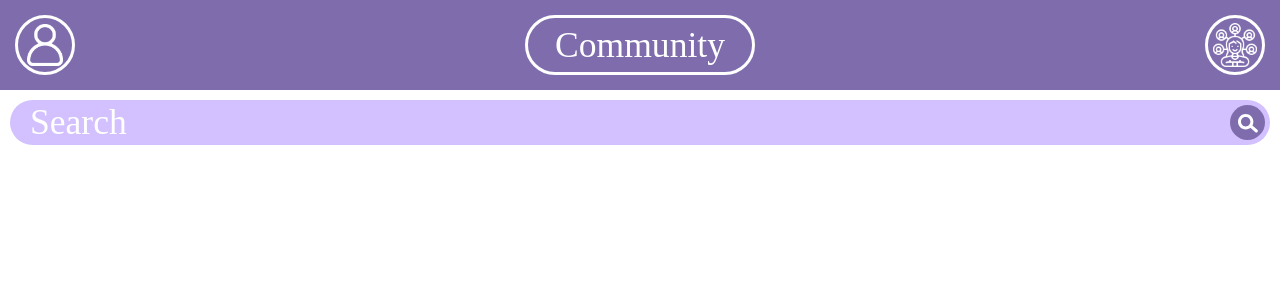
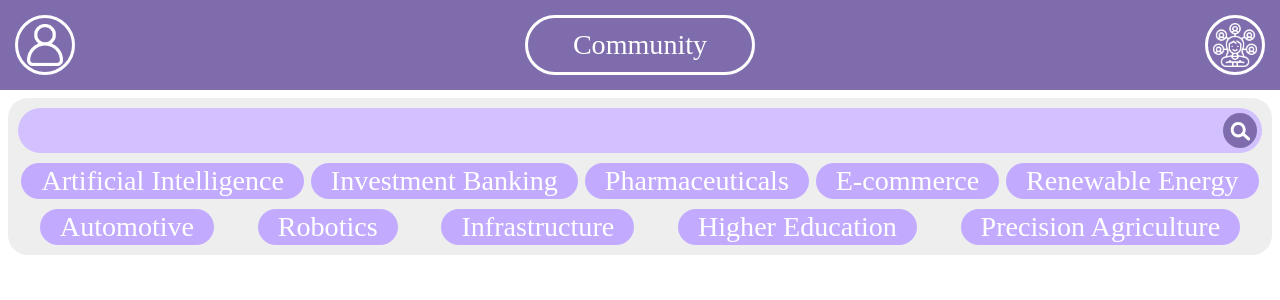
Before and after one commit to lukazibert/EmpowerHer, a React (Create React App) app: page / in a window 1280 px wide. Shown: the top 300 px of the page. Built offline with nearby package versions, Linux system fonts and the light colour scheme.

Commit message:
implemented search bar

```diff
--- /dev/null
+++ b/src/components/ProfileIcon.js
@@ -0,0 +1,7 @@
+export default function ProfileIcon(props) {
+    return(
+        <div className="icon">
+
+        </div>
+    );
+}
--- a/src/components/SearchBar.js
+++ b/src/components/SearchBar.js
@@ -1,8 +1,22 @@
 import React, { useState } from "react";
 import "../styles/SearchBar.css";
 import SearchButton from "../assests/search-button.svg";
+import Tag from "./Tag";
 export default function SearchBar() {
   const [searchState, setSearch] = useState("unactive");
+
+  const tags = [
+    "Artificial Intelligence",
+    "Investment Banking",
+    "Pharmaceuticals",
+    "E-commerce",
+    "Renewable Energy",
+    "Automotive",
+    "Robotics",
+    "Infrastructure",
+    "Higher Education",
+    "Precision Agriculture",
+  ];
 
   const Unacative = (
     <div className="search-bar">
@@ -13,14 +27,26 @@ export default function SearchBar() {
     </div>
   );
 
+  const initialTags = (
+    <div className="d-flex flex-row justify-content-around">
+      <Tag text="Mentors" />
+      <Tag text="Friends" />
+    </div>
+  );
+
   return (
-    // <div className="search-bar-active">
-    //   <input type="text" className="search-bar" />
-    // </div>
-    <div className="search-bar">
-      <div className="text">Search</div>
-      <div className="search-button">
-        <img src={SearchButton} alt="" className="img-fluid" />
+    <div className="search-bar-bg">
+      <div className="search-bar">
+        <input type="text" className="" />
+        <div className="search-button">
+          <img src={SearchButton} alt="" className="img-fluid" />
+        </div>
+      </div>
+      {/* {initialTags} */}
+      <div className="d-flex flex-wrap justify-content-around">
+        {tags.map((text) => {
+            return <Tag text={text}/>
+        })}
       </div>
     </div>
   );
--- /dev/null
+++ b/src/components/Tag.js
@@ -0,0 +1,10 @@
+import React from "react";
+import "../styles/Tag.css";
+
+export default function Tag(props) {
+    return(
+        <div className="tag">
+            <div className="text">{props.text}</div>
+        </div>
+    );
+}
--- /dev/null
+++ b/src/styles/ProfileIcon.css
@@ -0,0 +1,6 @@
+.icon{
+    height: 55px;
+    width: 55px;
+    background: #D9D9D9;
+    border-radius: 50%;
+}
--- a/src/styles/SearchBar.css
+++ b/src/styles/SearchBar.css
@@ -4,33 +4,48 @@ flex-direction: row;
   justify-content: space-between;
   align-items: center;
   padding: 0px 5px 0px 20px;
-/* gap: 217px; */
 
-margin-left: 10px;
-margin-right: 10px;
-margin-top: 10px;
   width: auto;
   height: 45px;
 
-background: #D2C0FF;
+  background: #d2c0ff;
   border-radius: 50px;
 }
 
-.search-bar-background {
+input {
+  border: 0px solid;
+  background-color: #d2c0ff;
+  width: 99%;
+  color: white;
+}
+
+input:focus {
+  background-color: #d2c0ff;
+  outline: none;
+  color: white;
+  width: 99%;
+}
+
+.search-bar-bg {
   display: flex;
   flex-direction: column;
   justify-content: space-around;
-margin-left: 10px;
+  /* margin-left: 10px;
   margin-right: 10px;
   margin-top: 10px;
+  padding-bottom: 10px; */
+  padding: 10px;
+  padding-bottom: 0px;
+  /* margin-bottom: 10px; */
+  gap: 10px;
   width: auto;
   height: auto;
-background: #EEEEEE;
+  background: #eeeeee;
   border-radius: 20px;
 }
 
 .text {
-    font-family: 'Dosis';
+  font-family: "Dosis";
   font-style: normal;
   font-weight: 400;
   font-size: 35.5707px;
--- /dev/null
+++ b/src/styles/Tag.css
@@ -0,0 +1,30 @@
+.tag {
+  display: flex;
+  flex-direction: row;
+  justify-content: center;
+  align-items: center;
+  padding: 0px 20px;
+  margin-bottom: 10px;
+  /* gap: 10px; */
+
+  position: relative;
+  width: auto;
+  height: 36px;
+
+  background: #c2abff;
+  border-radius: 50px;
+}
+
+.text {
+  font-family: "Dosis";
+  font-style: normal;
+  font-weight: 400;
+  font-size: 28.1043px;
+  line-height: 36px;
+  /* identical to box height */
+
+  display: flex;
+  align-items: center;
+
+  color: #ffffff;
+}
--- a/src/views/CommunityView.js
+++ b/src/views/CommunityView.js
@@ -1,12 +1,15 @@
 import AppBar from "../components/AppBar";
+import ProfileIcon from "../components/ProfileIcon";
 import SearchBar from "../components/SearchBar";
 
 export default function CommunityView() {
   return (
     <div>
       <AppBar active="community" />
-      <div className=""></div>
-      <SearchBar />
+      <div className="m-2">
+        <SearchBar />
+        <ProfileIcon/>
+      </div>
     </div>
   );
 }
```
Also changed, not shown: src/components/Post.js (added, +9 -0 lines), src/styles/Post.css (added, +12 -0 lines). Lines whose indentation alone changed are shown as unchanged.
